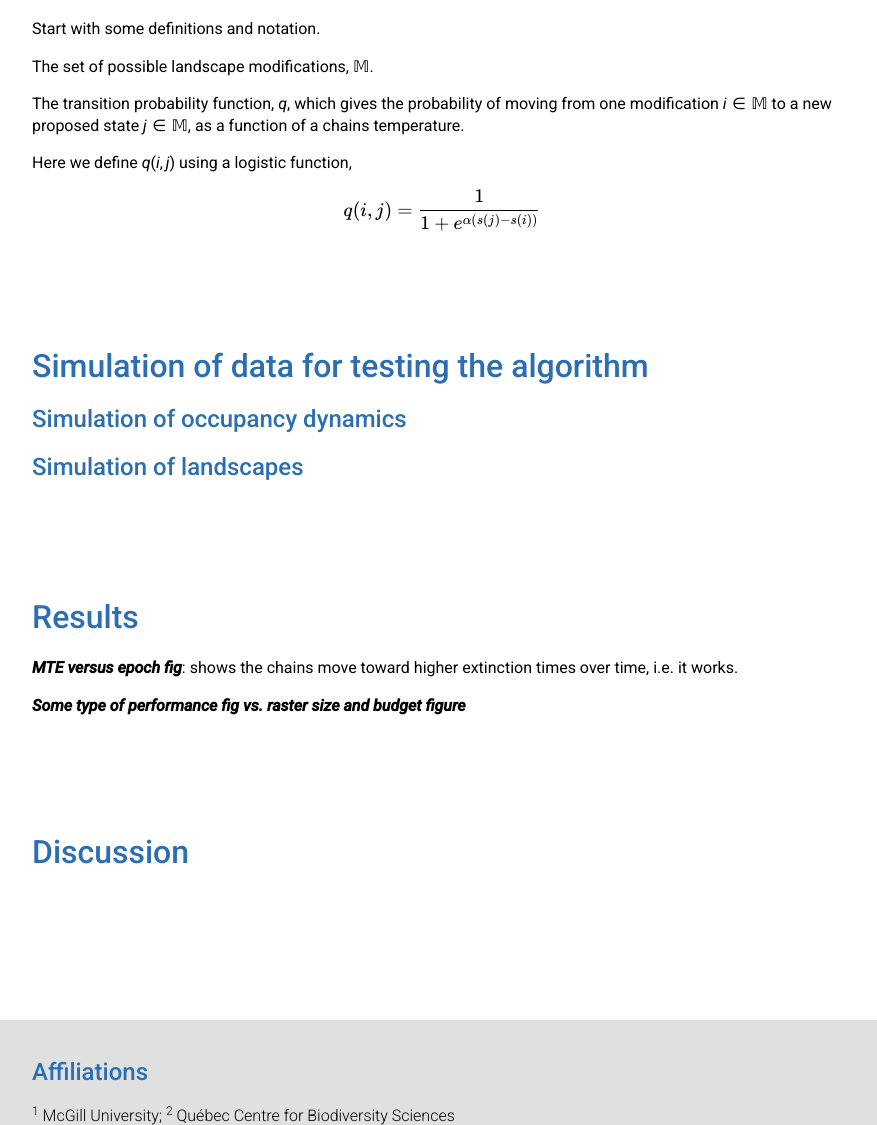
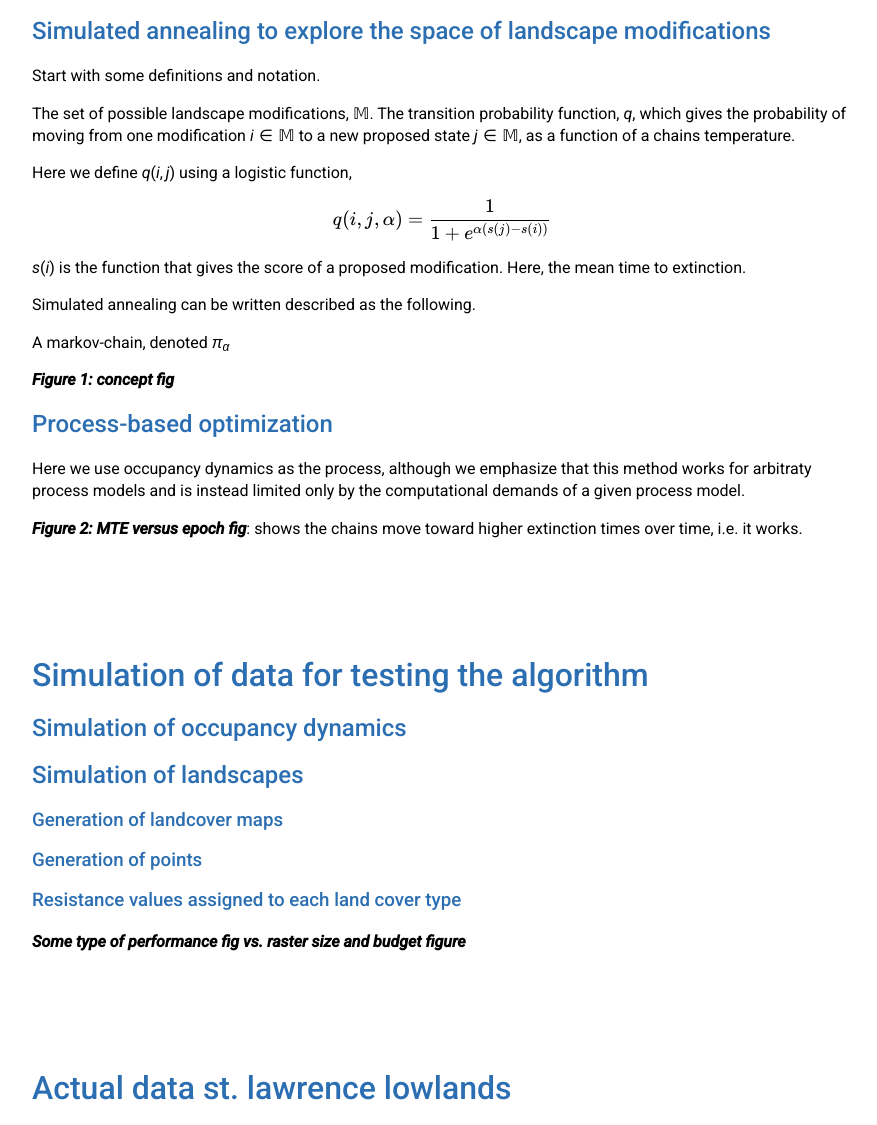
Before and after one commit to gottacatchenall/ms_corridor_optimization, a plain HTML site: page index.html in a window 1280 px wide. Shown: the part 1059-2184 px from the top of the page, without its empty margins (198-1075 px from the left). Drawn offline with nearby package versions, Linux system fonts and the light colour scheme; a script that the page names is missing.

Commit message:
Deploying to gh-pages from @ gottacatchenall/ms_corridor_optimization@46216ba5348b75045ff744afb89cfa2ba49c152d 🚀

```diff
--- a/index.html
+++ b/index.html
@@ -202,17 +202,26 @@
             <p>Here we propose to answer that question by proposing an algorithm to estimate the landscape modification that results in optimizing a specific ecosystem process (in this paper maximizing the time until extinction of a metapopulation, although the algorithm and associated software can be generally applied to any process-based model with a quantifiable target state).</p>
             <p>Although algorithms have been proposed for this <span class="citation" data-cites="peterman">(<strong>peterman?</strong> etc)</span>, they are focused on finding the where the paths of least existance for a given species is given data on that species dispersal.</p>
             <h1 id="an-algorithm-for-optimizing-corridor-placement">An algorithm for optimizing corridor placement</h1>
+            <h2 id="simulated-annealing-to-explore-the-space-of-landscape-modifications">Simulated annealing to explore the space of landscape modifications</h2>
             <p>Start with some definitions and notation.</p>
-            <p>The set of possible landscape modifications, <span class="math inline">𝕄</span>.</p>
-            <p>The transition probability function, <span class="math inline"><em>q</em></span>, which gives the probability of moving from one modification <span class="math inline"><em>i</em> ∈ 𝕄</span> to a new proposed state <span class="math inline"><em>j</em> ∈ 𝕄</span>, as a function of a chains temperature.</p>
+            <p>The set of possible landscape modifications, <span class="math inline">𝕄</span>. The transition probability function, <span class="math inline"><em>q</em></span>, which gives the probability of moving from one modification <span class="math inline"><em>i</em> ∈ 𝕄</span> to a new proposed state <span class="math inline"><em>j</em> ∈ 𝕄</span>, as a function of a chains temperature.</p>
             <p>Here we define <span class="math inline"><em>q</em>(<em>i</em>, <em>j</em>)</span> using a logistic function,</p>
-            <p><span class="math display">$$q(i,j) = \frac{1}{1 + e^{\alpha (s(j) - s(i))}}$$</span></p>
+            <p><span class="math display">$$q(i,j, \alpha) = \frac{1}{1 + e^{\alpha (s(j) - s(i))}}$$</span></p>
+            <p><span class="math inline"><em>s</em>(<em>i</em>)</span> is the function that gives the score of a proposed modification. Here, the mean time to extinction.</p>
+            <p>Simulated annealing can be written described as the following.</p>
+            <p>A markov-chain, denoted <span class="math inline"><em>π</em><sub><em>α</em></sub></span></p>
+            <p><strong><em>Figure 1: concept fig</em></strong></p>
+            <h2 id="process-based-optimization">Process-based optimization</h2>
+            <p>Here we use occupancy dynamics as the process, although we emphasize that this method works for arbitraty process models and is instead limited only by the computational demands of a given process model.</p>
+            <p><strong><em>Figure 2: MTE versus epoch fig</em></strong>: shows the chains move toward higher extinction times over time, i.e. it works.</p>
             <h1 id="simulation-of-data-for-testing-the-algorithm">Simulation of data for testing the algorithm</h1>
             <h2 id="simulation-of-occupancy-dynamics">Simulation of occupancy dynamics</h2>
             <h2 id="simulation-of-landscapes">Simulation of landscapes</h2>
-            <h1 id="results">Results</h1>
-            <p><strong><em>MTE versus epoch fig</em></strong>: shows the chains move toward higher extinction times over time, i.e. it works.</p>
+            <h3 id="generation-of-landcover-maps">Generation of landcover maps</h3>
+            <h3 id="generation-of-points">Generation of points</h3>
+            <h3 id="resistance-values-assigned-to-each-land-cover-type">Resistance values assigned to each land cover type</h3>
             <p><strong><em>Some type of performance fig vs. raster size and budget figure</em></strong></p>
+            <h1 id="actual-data-st.-lawrence-lowlands">Actual data st. lawrence lowlands</h1>
             <h1 id="discussion">Discussion</h1>
         </article>
     </main>
```
Also changed, not shown: 4 other files.
